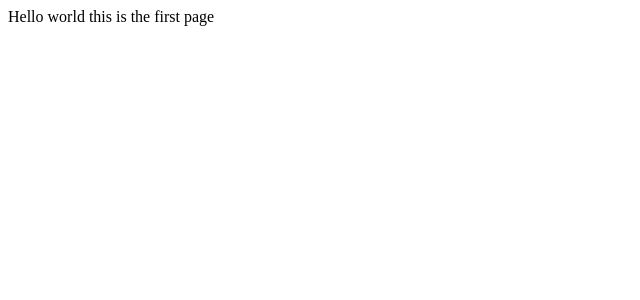
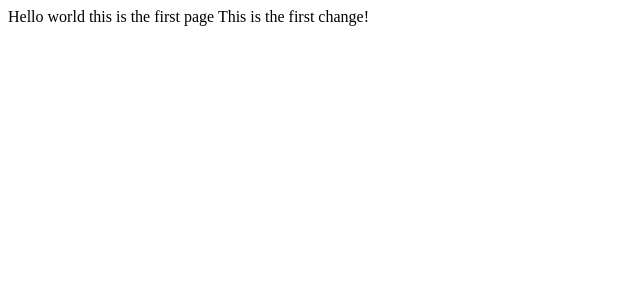
Before and after one commit to KEERTHI130705/Placement-website, a React (Vite) app in the folder placementWeb/: page / in a window 1280 px wide. Shown: the top 300 px of the page, without its empty margins (0-640 px from the left). Built offline with nearby package versions, Linux system fonts and the light colour scheme.

Commit message:
First commit by kaushik

```diff
--- a/placementWeb/src/App.jsx
+++ b/placementWeb/src/App.jsx
@@ -8,6 +8,7 @@ function App() {
     <>
      Hello world
      this is the first page
+     This is the first change!
     </>
   )
 }
```
